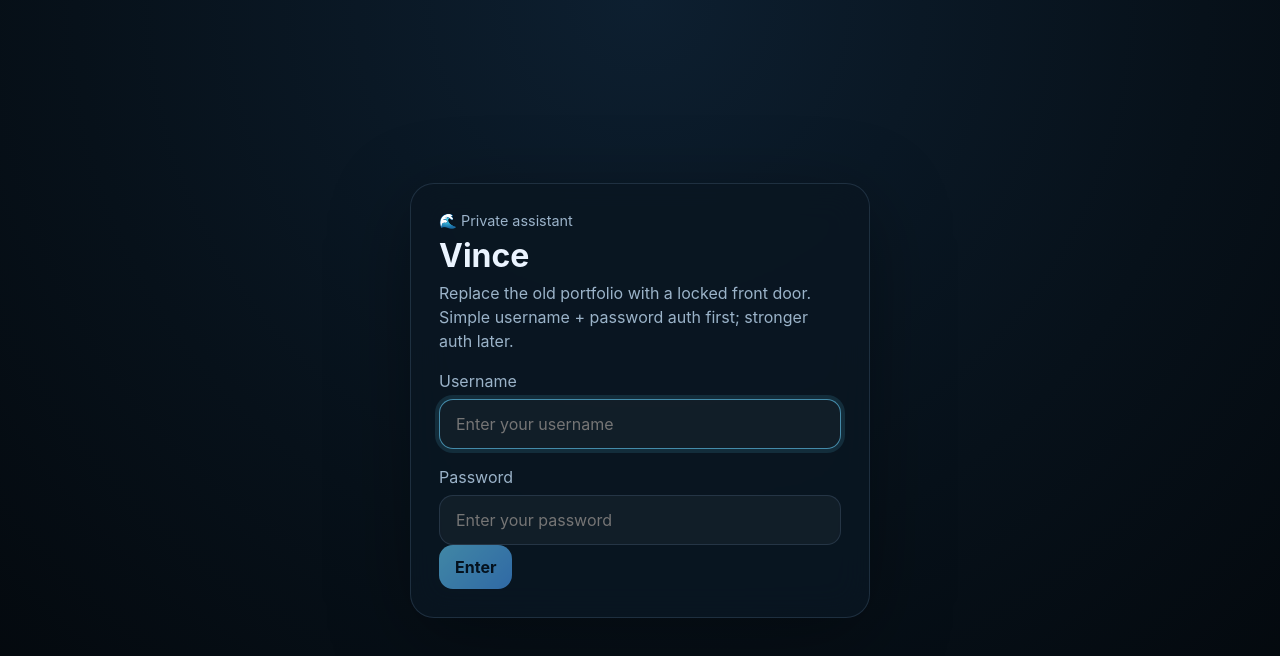
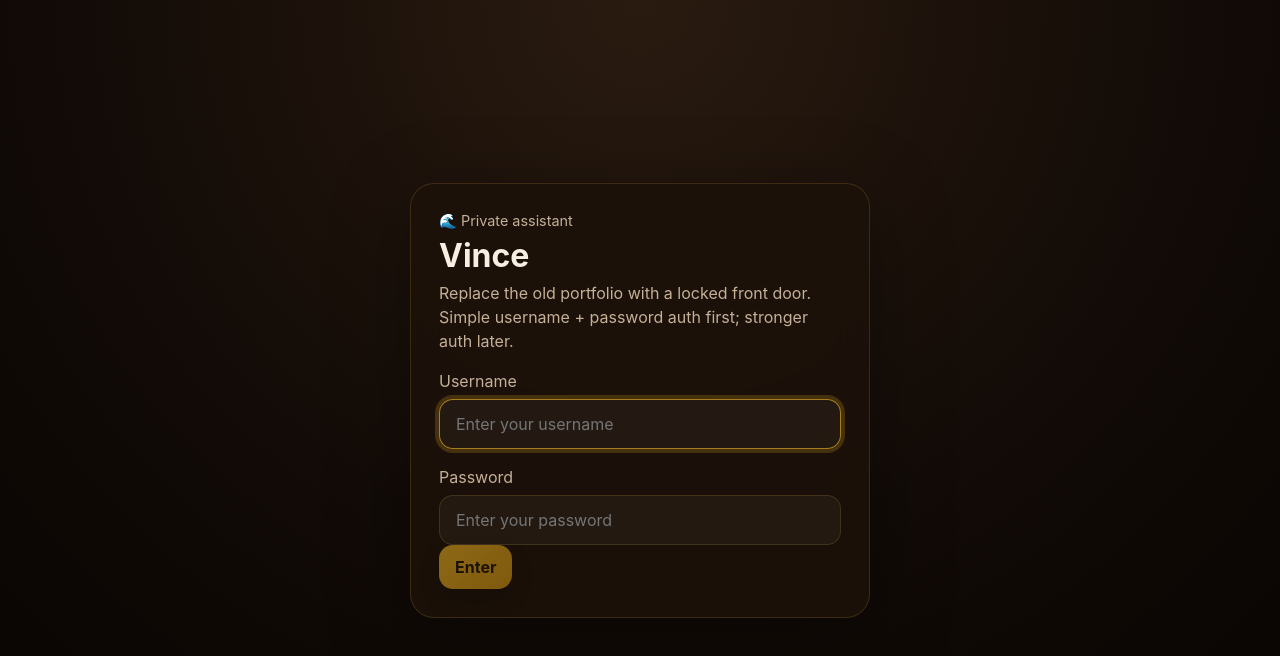
Before and after one commit to ctlarson17/ctlarson17.github.io, a Next.js app: page / in a window 1280 px wide. Shown: the top 656 px of the page. Built offline with nearby package versions, Linux system fonts and the light colour scheme; no server answers.

Commit message:
Refresh chat theme and markdown rendering

```diff
--- a/app/globals.css
+++ b/app/globals.css
@@ -1,21 +1,28 @@
 :root {
   color-scheme: dark;
-  --bg: #07111a;
-  --panel: rgba(10, 22, 33, 0.88);
-  --panel-2: rgba(13, 28, 41, 0.96);
-  --border: rgba(126, 166, 204, 0.18);
-  --text: #ebf4ff;
-  --muted: #9bb3c9;
-  --accent: #67d4ff;
-  --accent-2: #4ba3ff;
-  --danger: #ff7f7f;
+  --bg: #120b07;
+  --panel: rgba(28, 18, 10, 0.88);
+  --panel-2: rgba(35, 23, 13, 0.96);
+  --border: rgba(209, 164, 70, 0.18);
+  --text: #f8efe3;
+  --muted: #c5b098;
+  --accent: #daa520;
+  --accent-2: #c58b12;
+  --accent-soft: rgba(218, 165, 32, 0.16);
+  --accent-ring: rgba(218, 165, 32, 0.22);
+  --danger: #ff9b8a;
 }
 
 * { box-sizing: border-box; }
-html, body { margin: 0; padding: 0; background: radial-gradient(circle at top, #0d1f30 0%, #07111a 55%, #03070b 100%); color: var(--text); font-family: Inter, ui-sans-serif, system-ui, -apple-system, BlinkMacSystemFont, sans-serif; min-height: 100%; }
-a { color: inherit; }
+html, body { margin: 0; padding: 0; background: radial-gradient(circle at top, #2a1b10 0%, #120b07 55%, #080402 100%); color: var(--text); font-family: Inter, ui-sans-serif, system-ui, -apple-system, BlinkMacSystemFont, sans-serif; min-height: 100%; }
+a { color: var(--accent); }
+a:hover { color: #f2c14d; }
 button, input, textarea { font: inherit; }
 button { cursor: pointer; }
+button:focus-visible, input:focus-visible, textarea:focus-visible {
+  outline: none;
+  box-shadow: 0 0 0 4px var(--accent-ring);
+}
 
 .page-shell { min-height: 100vh; display: grid; place-items: center; padding: 24px; }
 .card { width: min(1100px, 100%); background: var(--panel); border: 1px solid var(--border); border-radius: 24px; backdrop-filter: blur(18px); box-shadow: 0 20px 80px rgba(0,0,0,.35); }
@@ -25,9 +32,11 @@ button { cursor: pointer; }
 .field { display: grid; gap: 8px; margin-top: 18px; }
 .input, .textarea { width: 100%; background: rgba(255,255,255,.04); color: var(--text); border: 1px solid var(--border); border-radius: 14px; padding: 14px 16px; outline: none; }
 .textarea { min-height: 92px; resize: vertical; }
-.input:focus, .textarea:focus { border-color: rgba(103,212,255,.6); box-shadow: 0 0 0 4px rgba(103,212,255,.12); }
-.btn { border: 0; border-radius: 14px; padding: 12px 16px; background: linear-gradient(135deg, var(--accent), var(--accent-2)); color: #03111d; font-weight: 700; }
+.input:focus, .textarea:focus { border-color: rgba(218,165,32,.72); box-shadow: 0 0 0 4px var(--accent-ring); }
+.btn { border: 0; border-radius: 14px; padding: 12px 16px; background: linear-gradient(135deg, var(--accent), var(--accent-2)); color: #231506; font-weight: 700; box-shadow: 0 10px 24px rgba(0,0,0,.22); }
+.btn:hover:not(:disabled) { filter: brightness(1.06); }
 .btn.secondary { background: rgba(255,255,255,.06); color: var(--text); border: 1px solid var(--border); }
+.btn.secondary:hover:not(:disabled) { background: rgba(218, 165, 32, 0.08); }
 .btn:disabled { opacity: .6; cursor: not-allowed; }
 .error { color: var(--danger); }
 
@@ -43,8 +52,8 @@ button { cursor: pointer; }
 .header { display: flex; justify-content: space-between; align-items: center; padding: 22px 24px; border-bottom: 1px solid var(--border); }
 .header h2 { margin: 0; }
 .messages { padding: 24px; display: grid; gap: 16px; overflow: auto; max-height: calc(88vh - 180px); }
-.message { max-width: min(780px, 100%); padding: 14px 16px; border-radius: 18px; border: 1px solid var(--border); line-height: 1.55; white-space: pre-wrap; }
-.message.user { margin-left: auto; background: rgba(103,212,255,.12); }
+.message { max-width: min(780px, 100%); padding: 14px 16px; border-radius: 18px; border: 1px solid var(--border); line-height: 1.6; overflow-wrap: anywhere; }
+.message.user { margin-left: auto; background: var(--accent-soft); }
 .message.assistant { background: rgba(255,255,255,.04); }
 .message.system { background: rgba(255,206,112,.08); color: #ffe2a8; }
 .composer { border-top: 1px solid var(--border); padding: 18px 24px 24px; display: grid; gap: 12px; background: var(--panel-2); }
@@ -54,6 +63,59 @@ button { cursor: pointer; }
 .spacer { flex: 1; }
 .small { font-size: .9rem; color: var(--muted); }
 .code { font-family: ui-monospace, SFMono-Regular, Menlo, monospace; font-size: .9rem; }
+
+.message > :first-child { margin-top: 0; }
+.message > :last-child { margin-bottom: 0; }
+.message p { margin: 0 0 0.9rem; }
+.message ul, .message ol { margin: 0 0 0.9rem; padding-left: 1.4rem; }
+.message li + li { margin-top: 0.3rem; }
+.message blockquote {
+  margin: 0 0 0.9rem;
+  padding-left: 1rem;
+  border-left: 3px solid rgba(218, 165, 32, 0.5);
+  color: #dbc7b0;
+}
+.message code {
+  font-family: ui-monospace, SFMono-Regular, Menlo, monospace;
+  font-size: 0.92em;
+  background: rgba(0,0,0,0.26);
+  border: 1px solid rgba(218, 165, 32, 0.15);
+  border-radius: 8px;
+  padding: 0.16rem 0.38rem;
+}
+.message pre {
+  margin: 0 0 0.9rem;
+  padding: 0.95rem 1rem;
+  overflow-x: auto;
+  background: rgba(0,0,0,0.34);
+  border: 1px solid rgba(218, 165, 32, 0.15);
+  border-radius: 12px;
+}
+.message pre code {
+  background: transparent;
+  border: 0;
+  padding: 0;
+}
+.message hr {
+  border: 0;
+  border-top: 1px solid rgba(218, 165, 32, 0.18);
+  margin: 1rem 0;
+}
+.message table {
+  width: 100%;
+  border-collapse: collapse;
+  margin: 0 0 0.9rem;
+  display: block;
+  overflow-x: auto;
+}
+.message th, .message td {
+  border: 1px solid rgba(218, 165, 32, 0.15);
+  padding: 0.55rem 0.7rem;
+  text-align: left;
+}
+.message th {
+  background: rgba(218, 165, 32, 0.08);
+}
 
 @media (max-width: 860px) {
   .page-shell { padding: 0; }
--- a/components/ChatApp.tsx
+++ b/components/ChatApp.tsx
@@ -2,6 +2,7 @@
 
 import { useEffect, useMemo, useRef, useState } from 'react';
 import type { UiMessage } from '@/lib/types';
+import { MarkdownMessage } from '@/components/MarkdownMessage';
 
 export function ChatApp({ initialMessages }: { initialMessages: UiMessage[] }) {
   const starter: UiMessage[] = initialMessages.length
@@ -95,7 +96,7 @@ export function ChatApp({ initialMessages }: { initialMessages: UiMessage[] }) {
         <div className="messages">
           {messages.map((message) => (
             <div key={message.id} className={`message ${message.role}`}>
-              {message.content}
+              <MarkdownMessage content={message.content} />
             </div>
           ))}
           <div ref={endRef} />
--- /dev/null
+++ b/components/MarkdownMessage.tsx
@@ -0,0 +1,17 @@
+'use client';
+
+import ReactMarkdown from 'react-markdown';
+import remarkGfm from 'remark-gfm';
+
+export function MarkdownMessage({ content }: { content: string }) {
+  return (
+    <ReactMarkdown
+      remarkPlugins={[remarkGfm]}
+      components={{
+        a: ({ ...props }) => <a {...props} target="_blank" rel="noreferrer" />,
+      }}
+    >
+      {content}
+    </ReactMarkdown>
+  );
+}
```
Also changed, not shown: package.json (+5 -3 lines), 1 other file (tests, documents, lock files or other folders).
